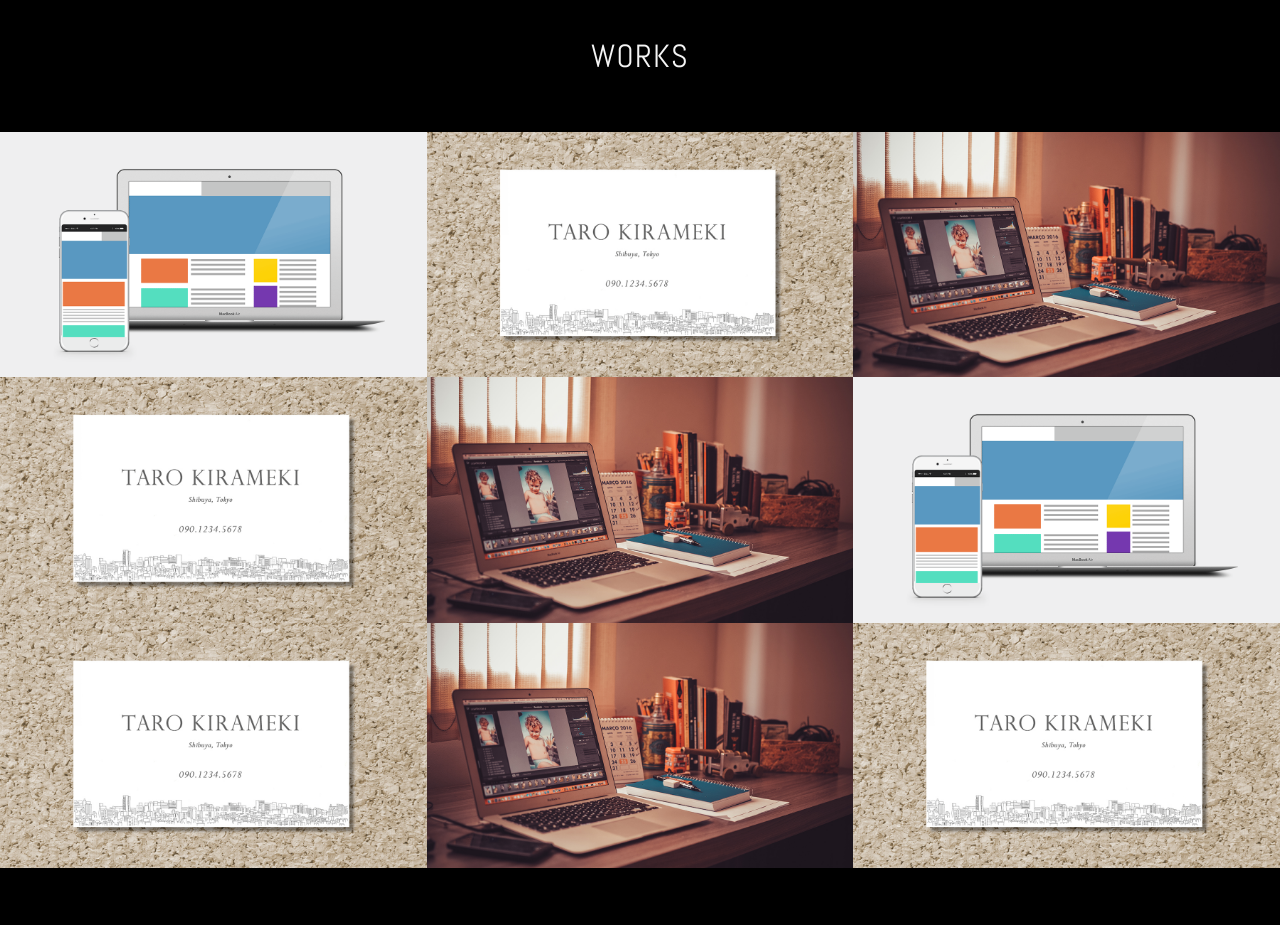
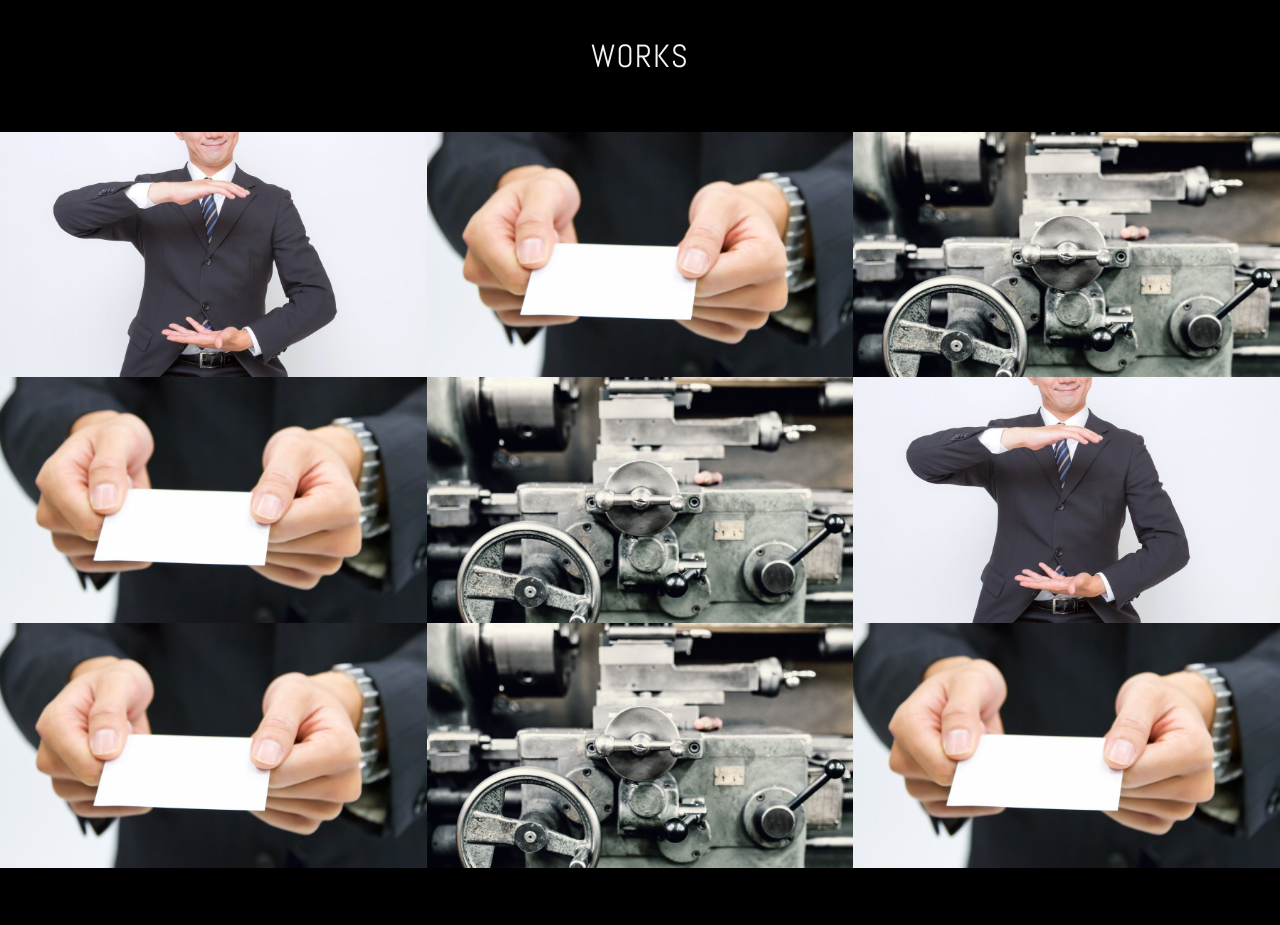
Before and after one commit to iku-fujiyama/iku-fujiyama.github.io, a plain HTML site: page index.html in a window 1280 px wide. Shown: the part 1060-1985 px from the top of the page. Drawn offline with nearby package versions, Linux system fonts and the light colour scheme.

Commit message:
add index

```diff
--- a/css/style.css
+++ b/css/style.css
@@ -337,5 +337,5 @@ footer
     padding: 10px 0;
     text-align: center;
     color: #f5f5f5;
-    background-color:daa520;
+    background-color:#daa520;
 }
--- a/index.html
+++ b/index.html
@@ -16,7 +16,7 @@
             <a href="#contact" class="button-contact"><i aria-label="お問い合わせ" class="fa fa-envelope-o"></i></a>
             <div class="profile">
                 <h1 class="site-title abel uppercase text-center">Web Director <span>Iku Fujiyama</span></h1>
-                <img src="./images/Fujiyama_prf.jpg" alt="プロフィール写真" width="140" height="140" class="block-center profile-icon">
+                <img src="./images/Fujiyama2_prf.jpg" alt="プロフィール写真" width="140" height="140" class="block-center profile-icon">
                 <p>愛媛県在住の大学生、藤山 育です。春から東京のWebマーケティング会社でWebディレクターとして働く予定です。Web制作に関してはまだまだ勉強中ですが、技術や知識をしっかりと身につけて、クライアント企業と消費者を結びつける懸け橋となりたいです。</p>
             </div>
         </header>
@@ -48,7 +48,7 @@
                 <h2 class="text-center">Works</h2>
         <div class="works-box">
             <a href="#">
-                <img src="./images/img_work_site.png" alt="株式会社きらめき コーポレートサイト様 Webサイトデザイン">
+                <img src="./images/OZP85_kaisyadou.jpg" alt="株式会社きらめき コーポレートサイト様 Webサイトデザイン">
                 <div class="works-box-inner">
                     <div class="text-center">
                         <h3>株式会社きらめき コーポレートサイト</h3>
@@ -60,7 +60,7 @@
         </div>
          <div class="works-box">
             <a href="#">
-                <img src="./images/img_work_card.jpg" alt="きらめき花子様 名刺デザイン">
+                <img src="./images/MKJ_meishidou.jpg" alt="きらめき花子様 名刺デザイン">
                 <div class="works-box-inner">
                     <div class="text-center">
                         <h3>きらめき花子様 名刺</h3>
@@ -72,7 +72,7 @@
         </div>
         <div class="works-box">
             <a href="#">
-                <img src="./images/img_work_blog.jpg" alt="WordPressオリジナルテーマ">
+                <img src="./images/PAK73_blogdou.jpg" alt="WordPressオリジナルテーマ">
                 <div class="works-box-inner">
                     <div class="text-center">
                         <h3>ブログデザイン</h3>
@@ -84,7 +84,7 @@
         </div>
         <div class="works-box">
             <a href="#">
-                <img src="./images/img_work_card.jpg" alt="きらめき花子様 名刺デザイン">
+                <img src="./images/MKJ_meishidou.jpg" alt="きらめき花子様 名刺デザイン">
                 <div class="works-box-inner">
                     <div class="text-center">
                         <h3>きらめき花子様 名刺</h3>
@@ -96,7 +96,7 @@
         </div>
         <div class="works-box">
             <a href="#">
-                <img src="./images/img_work_blog.jpg" alt="WordPressオリジナルテーマ">
+                <img src="./images/PAK73_blogdou.jpg" alt="WordPressオリジナルテーマ">
                 <div class="works-box-inner">
                     <div class="text-center">
                         <h3>ブログデザイン</h3>
@@ -108,7 +108,7 @@
         </div>
         <div class="works-box">
             <a href="#">
-                <img src="./images/img_work_site.png" alt="株式会社きらめき コーポレートサイト様 Webサイトデザイン">
+                <img src="./images/OZP85_kaisyadou.jpg" alt="株式会社きらめき コーポレートサイト様 Webサイトデザイン">
                 <div class="works-box-inner">
                     <div class="text-center">
                         <h3>株式会社きらめき コーポレートサイト</h3>
@@ -120,7 +120,7 @@
         </div>
         <div class="works-box">
             <a href="#">
-                <img src="./images/img_work_card.jpg" alt="きらめき花子様 名刺デザイン">
+                <img src="./images/MKJ_meishidou.jpg" alt="きらめき花子様 名刺デザイン">
                 <div class="works-box-inner">
                     <div class="text-center">
                         <h3>きらめき花子様 名刺</h3>
@@ -132,7 +132,7 @@
         </div>
         <div class="works-box">
             <a href="#">
-                <img src="./images/img_work_blog.jpg" alt="WordPressオリジナルテーマ">
+                <img src="./images/PAK73_blogdou.jpg" alt="WordPressオリジナルテーマ">
                 <div class="works-box-inner">
                     <div class="text-center">
                         <h3>ブログデザイン</h3>
@@ -144,7 +144,7 @@
         </div>
         <div class="works-box">
             <a href="#">
-                <img src="./images/img_work_card.jpg" alt="きらめき花子様 名刺デザイン">
+                <img src="./images/MKJ_meishidou.jpg" alt="きらめき花子様 名刺デザイン">
                 <div class="works-box-inner">
                     <div class="text-center">
                         <h3>きらめき花子様 名刺</h3>
@@ -171,3 +171,5 @@
         </footer>
     </body>
 </html>
+
+<!-- 変更済み -->
```
